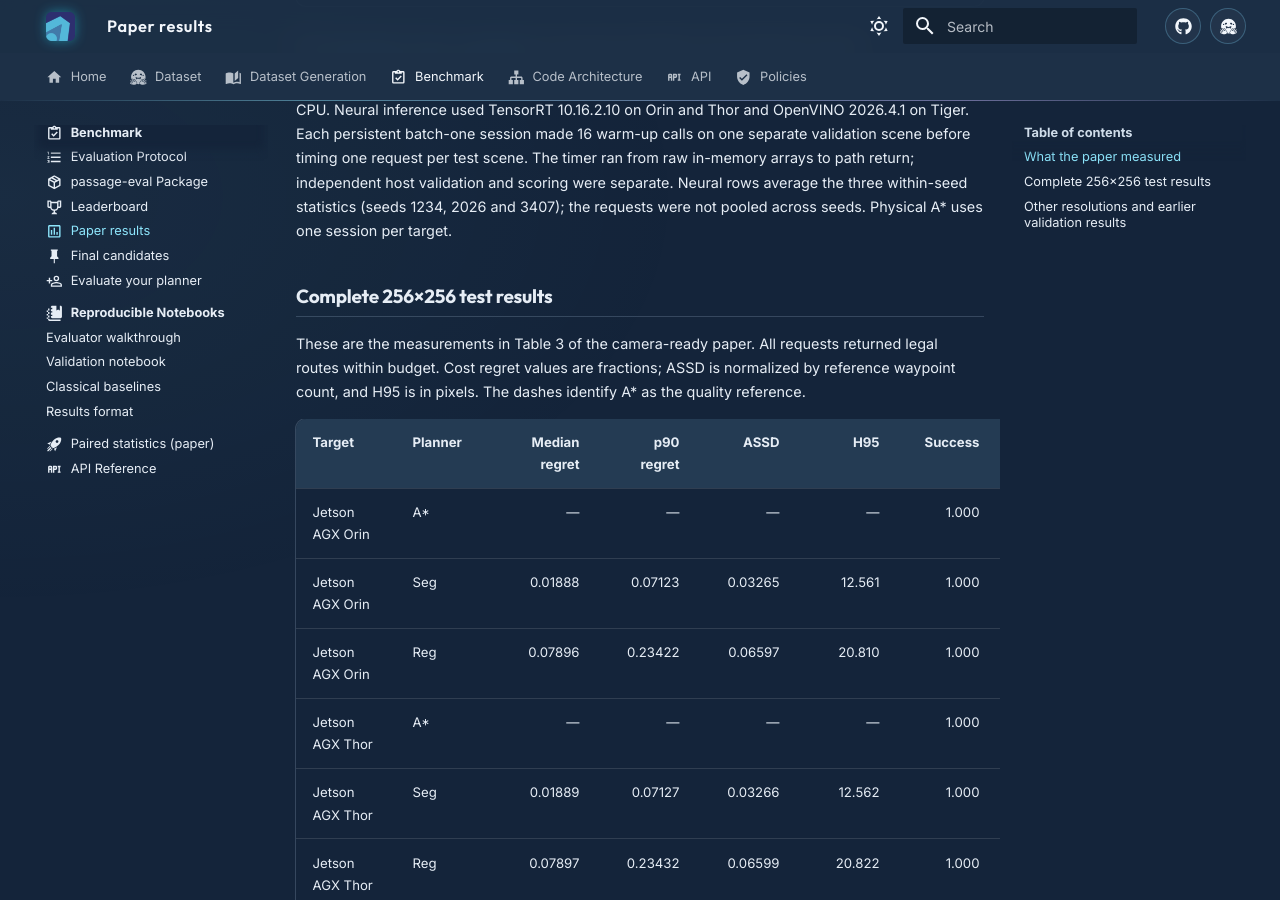
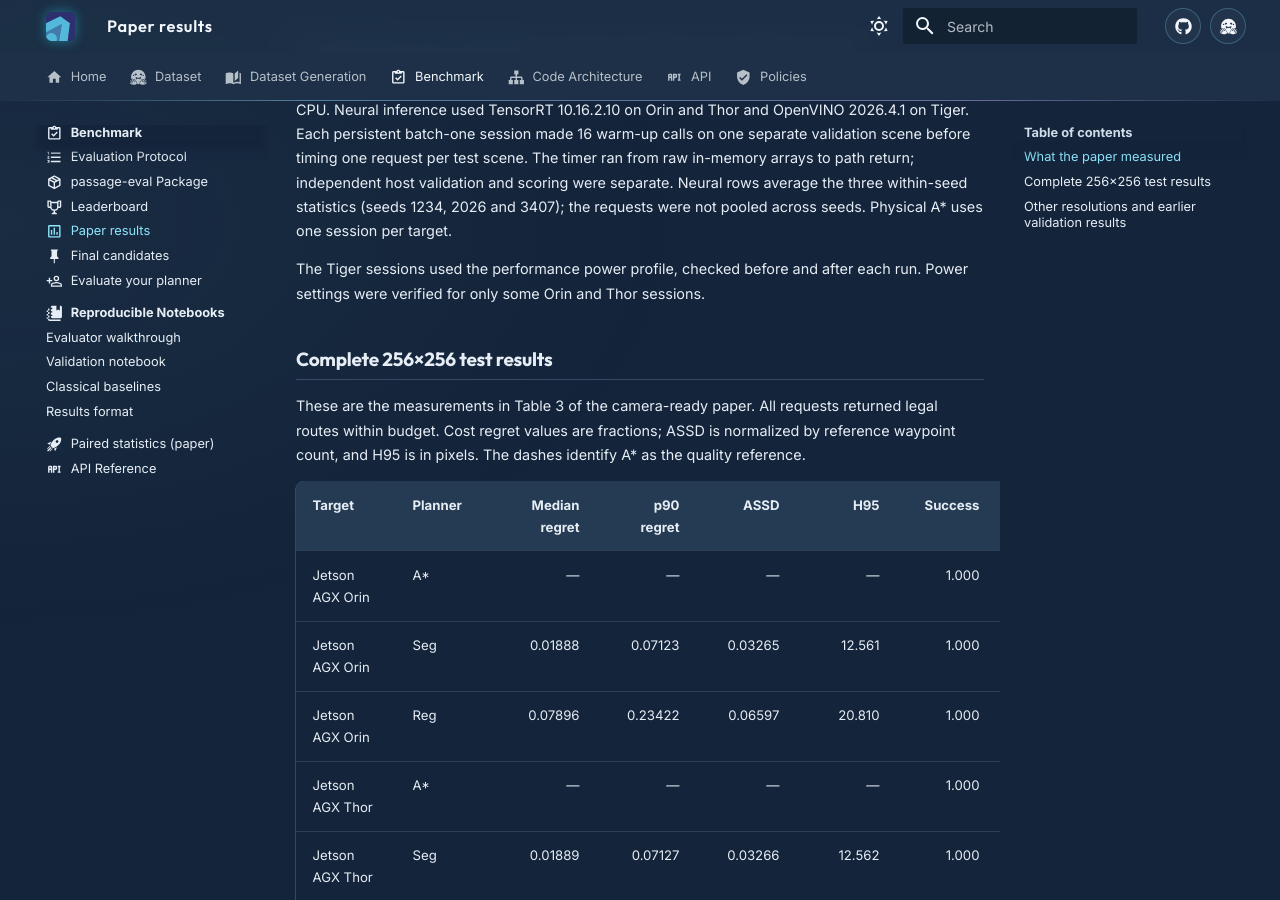
Before and after one commit to ThalesGroup/passage, an MkDocs documentation site: the page built from docs/benchmark/candidates.md, in a window 1280 px wide and 900 px high, scrolled down 836 px. Built offline with MkDocs 1.6.1 and Material for MkDocs 9.7.7, drawn with Linux system fonts in a browser that asks for light colours; part of the change alters nothing that is shown.

Commit message:
Refresh Tiger benchmark measurements

```diff
--- a/docs/benchmark/candidates.md
+++ b/docs/benchmark/candidates.md
@@ -37,6 +37,10 @@ host validation and scoring were separate. Neural rows average the three
 within-seed statistics (seeds 1234, 2026 and 3407); the requests were not
 pooled across seeds. Physical A* uses one session per target.
 
+The Tiger sessions used the performance power profile, checked before and
+after each run. Power settings were verified for only some Orin and Thor
+sessions.
+
 ## Complete 256×256 test results
 
 These are the measurements in Table 3 of the camera-ready paper. All requests
@@ -52,9 +56,9 @@ identify A* as the quality reference.
 | Jetson AGX Thor | A* | — | — | — | — | 1.000 | 0.000 | 16.153 | 35.448 | 44.084 |
 | Jetson AGX Thor | Seg | 0.01889 | 0.07127 | 0.03266 | 12.562 | 1.000 | 0.000 | 5.102 | 8.921 | 12.865 |
 | Jetson AGX Thor | Reg | 0.07897 | 0.23432 | 0.06599 | 20.822 | 1.000 | 0.000 | 5.834 | 14.374 | 20.721 |
-| Intel Tiger Lake-LP | A* | — | — | — | — | 1.000 | 0.000 | 12.142 | 26.162 | 29.446 |
-| Intel Tiger Lake-LP | Seg | 0.01895 | 0.07140 | 0.03274 | 12.583 | 1.000 | 0.000 | 24.361 | 26.085 | 27.638 |
-| Intel Tiger Lake-LP | Reg | 0.08978 | 0.25101 | 0.06716 | 21.478 | 1.000 | 0.000 | 13.950 | 19.089 | 21.145 |
+| Intel Tiger Lake-LP | A* | — | — | — | — | 1.000 | 0.000 | 12.503 | 27.061 | 30.843 |
+| Intel Tiger Lake-LP | Seg | 0.01895 | 0.07140 | 0.03274 | 12.583 | 1.000 | 0.000 | 24.442 | 26.211 | 27.843 |
+| Intel Tiger Lake-LP | Reg | 0.08978 | 0.25101 | 0.06716 | 21.478 | 1.000 | 0.000 | 13.894 | 19.044 | 21.095 |
 
 Seg and Reg both had lower median latency than CPU A* on Orin and Thor.
 CPU A* had the lowest median on Tiger. Seg had lower observed median and
```
